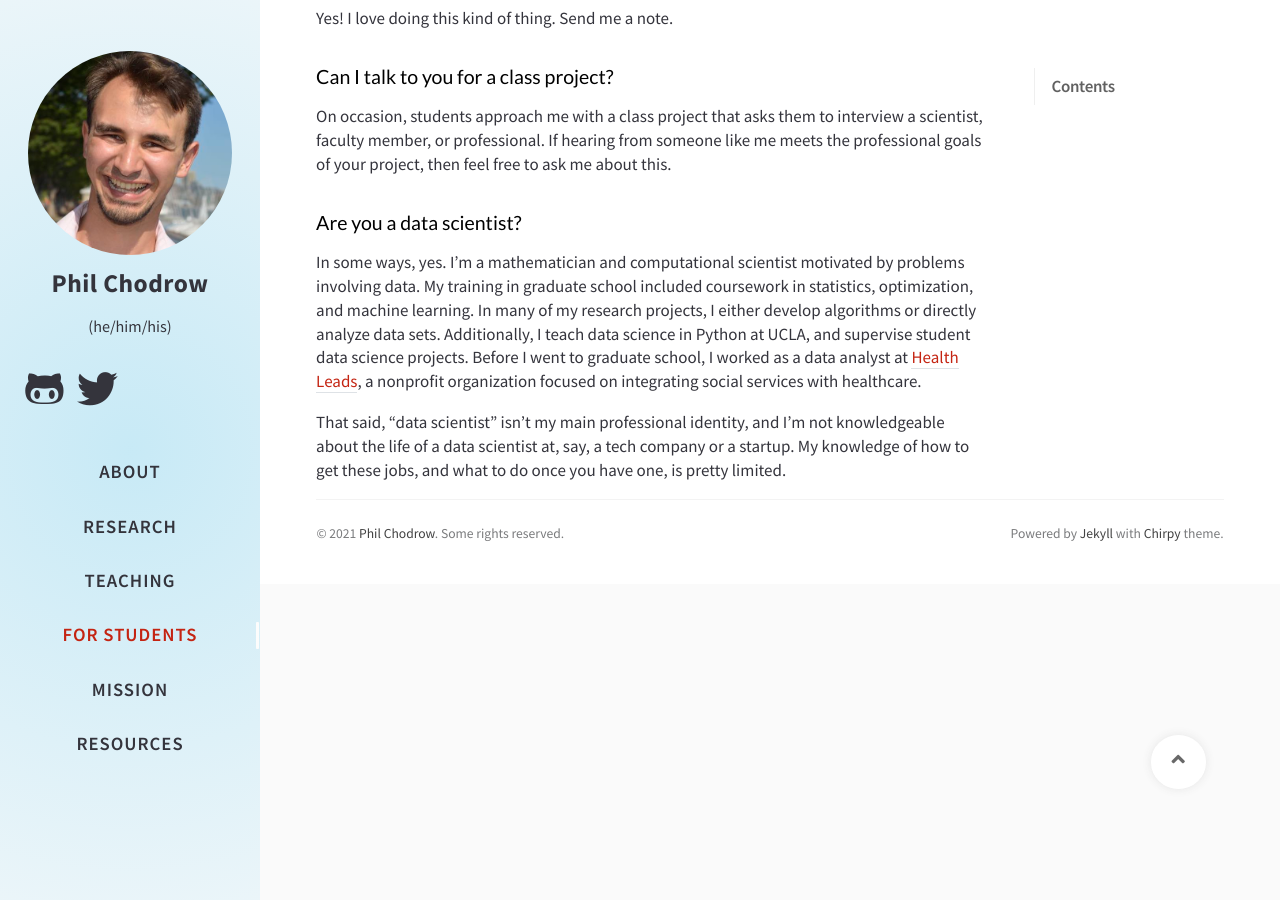
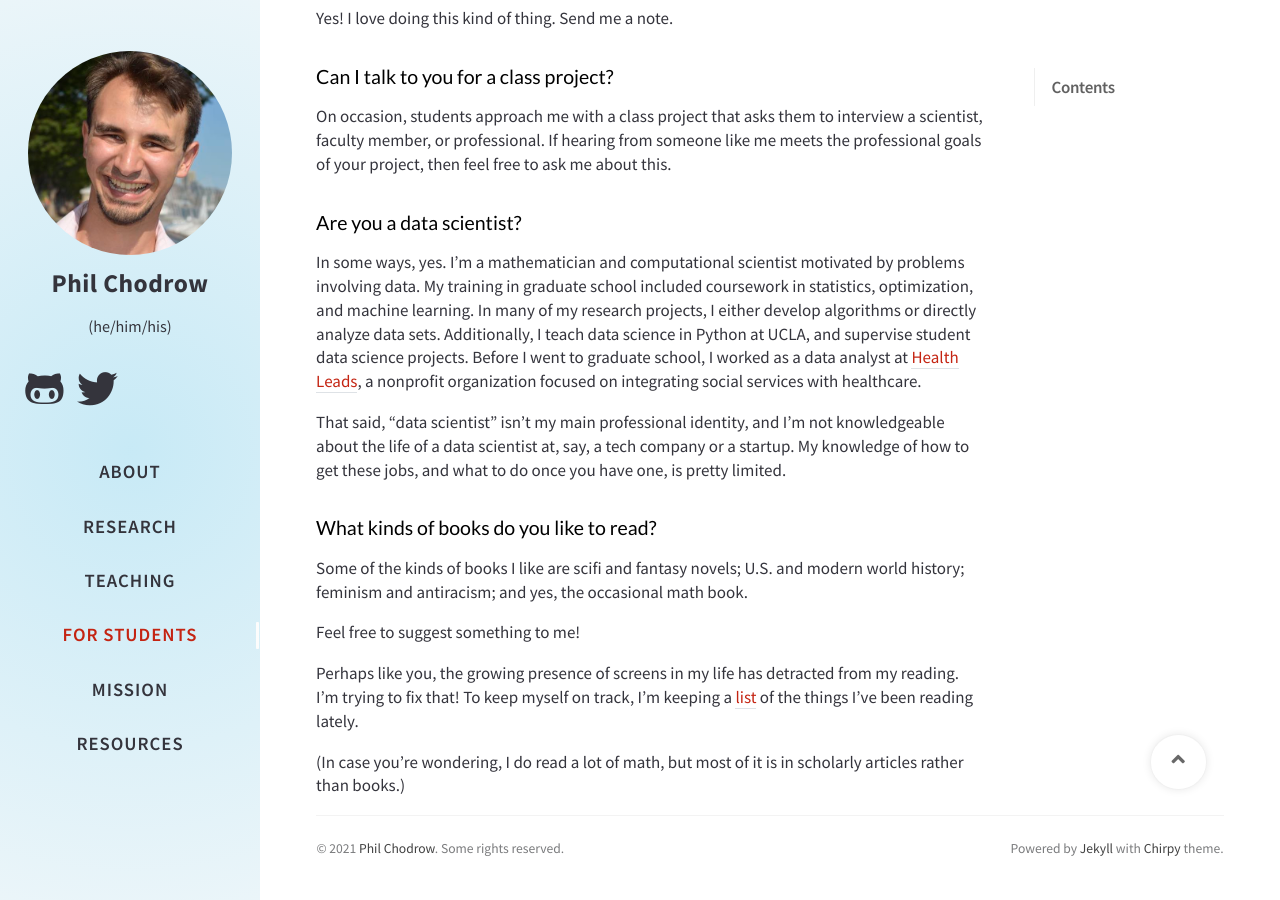
Before and after one commit to PhilChodrow/UCLA-website, a Jekyll site: the page built from _tabs/for-students.md, in a window 1280 px wide and 900 px high, scrolled down 5781 px. Built offline with Jekyll 4.4.1, drawn with Linux system fonts in a browser that asks for light colours; nearby versions of some CDN libraries; comment, search, counter and statistics services are not loaded; a style sheet for code colours, icons or effects is not loaded.

Commit message:
add reading

```diff
--- a/_tabs/for-students.md
+++ b/_tabs/for-students.md
@@ -138,3 +138,13 @@ On occasion, students approach me with a class project that asks them to intervi
 In some ways, yes. I'm a mathematician and computational scientist motivated by problems involving data. My training in graduate school included coursework in statistics, optimization, and machine learning. In many of my research projects, I either develop algorithms or directly analyze data sets. Additionally, I teach data science in Python at UCLA, and supervise student data science projects. Before I went to graduate school, I worked as a data analyst at [Health Leads](https://healthleadsusa.org/), a nonprofit organization focused on integrating social services with healthcare.
 
 That said, "data scientist" isn't my main professional identity, and I'm not knowledgeable about the life of a data scientist at, say, a tech company or a startup. My knowledge of how to get these jobs, and what to do once you have one, is pretty limited.
+
+#### What kinds of books do you like to read?
+
+Some of the kinds of books I like are scifi and fantasy novels; U.S. and modern world history; feminism and antiracism; and yes, the occasional math book.
+
+Feel free to suggest something to me!
+
+Perhaps like you, the growing presence of screens in my life has detracted from my reading. I'm trying to fix that! To keep myself on track, I'm keeping a [list](/reading) of the things I've been reading lately.
+
+(In case you're wondering, I do read a lot of math, but most of it is in scholarly articles rather than books.)
```
Also changed, not shown: reading.md (added, +55 -0 lines).
